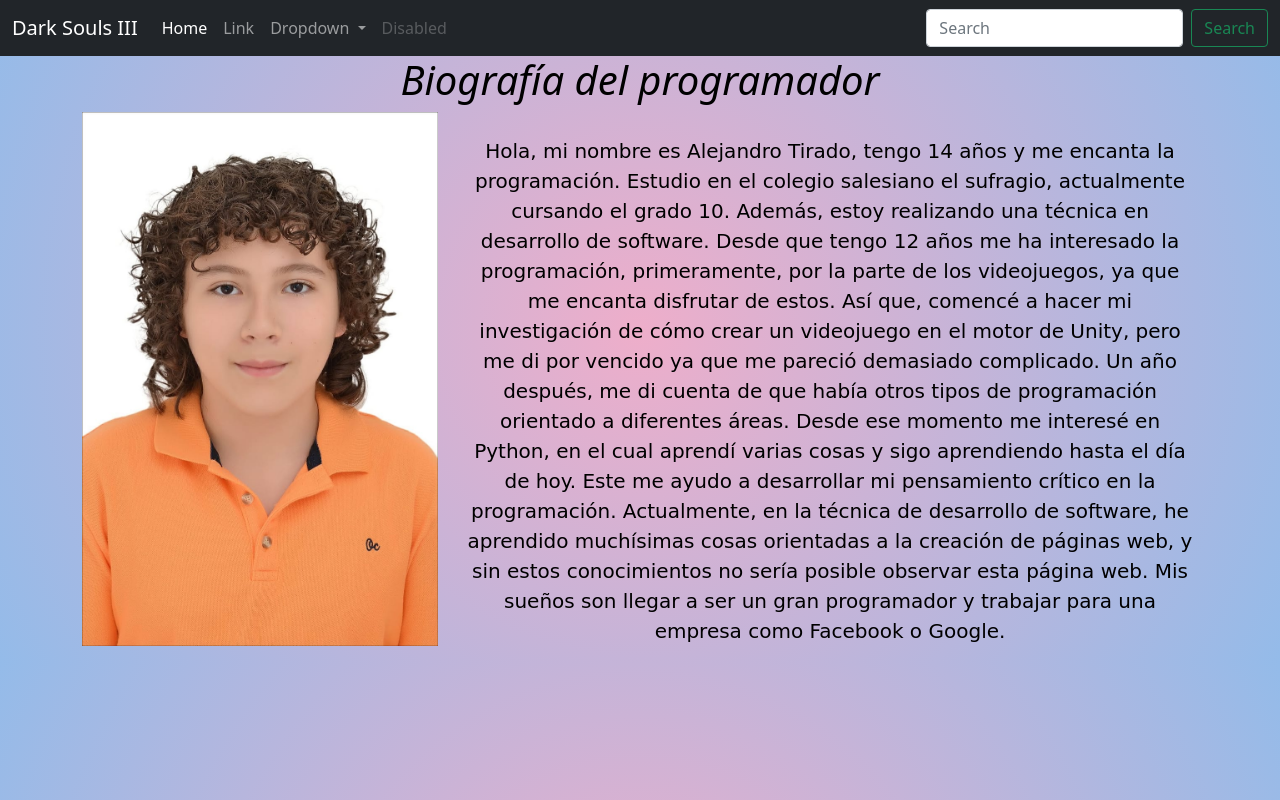
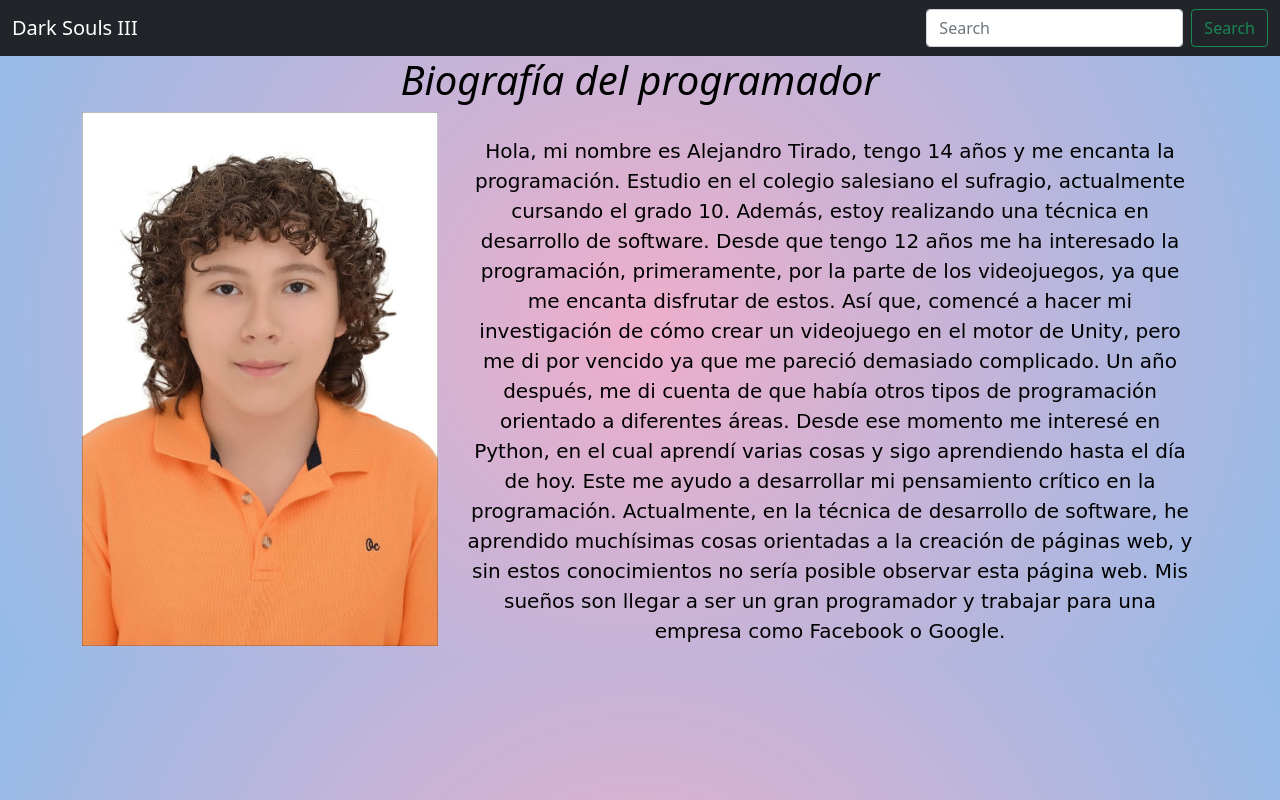
Before and after one commit to AlejandroTirado2007/DarkSouls3, a plain HTML site: page informacion.html in a window 1280 px wide. Drawn offline with nearby package versions, Linux system fonts and the light colour scheme.

Commit message:
se peina 2

```diff
--- a/informacion.html
+++ b/informacion.html
@@ -23,26 +23,12 @@
               </button>
               <div class="collapse navbar-collapse" id="navbarSupportedContent">
                 <ul class="navbar-nav me-auto mb-2 mb-lg-0">
-                  <li class="nav-item">
-                    <a class="nav-link active" aria-current="page" href="#">Home</a>
-                  </li>
-                  <li class="nav-item">
-                    <a class="nav-link" href="#">Link</a>
-                  </li>
-                  <li class="nav-item dropdown">
-                    <a class="nav-link dropdown-toggle" href="#" id="navbarDropdown" role="button" data-bs-toggle="dropdown" aria-expanded="false">
-                      Dropdown
-                    </a>
                     <ul class="dropdown-menu" aria-labelledby="navbarDropdown">
                       <li><a class="dropdown-item" href="#">Action</a></li>
                       <li><a class="dropdown-item" href="#">Another action</a></li>
                       <li><hr class="dropdown-divider"></li>
                       <li><a class="dropdown-item" href="#">Something else here</a></li>
                     </ul>
-                  </li>
-                  <li class="nav-item">
-                    <a class="nav-link disabled">Disabled</a>
-                  </li>
                 </ul>
                 <form class="d-flex">
                   <input class="form-control me-2" type="search" placeholder="Search" aria-label="Search">
```
Also changed, not shown: dondever.html (+1 -13 lines), historia.html (+0 -13 lines), index.html (+0 -13 lines), personajes.html (+0 -13 lines).
